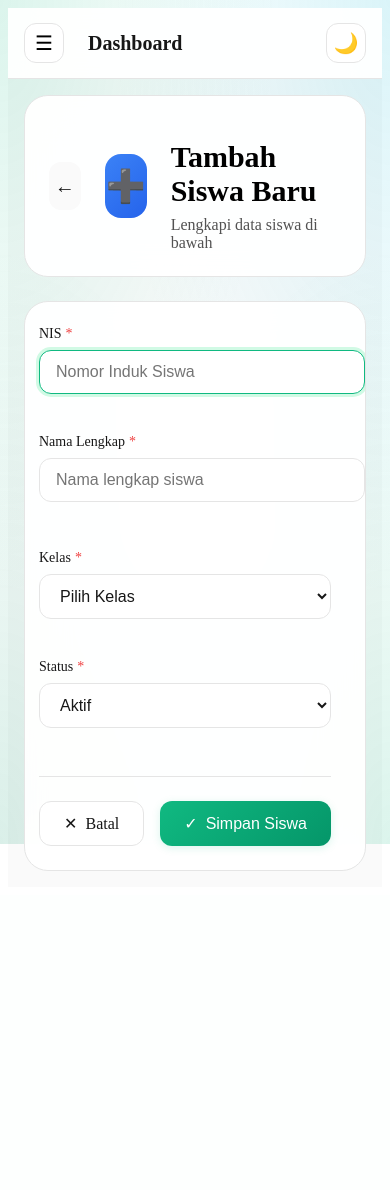
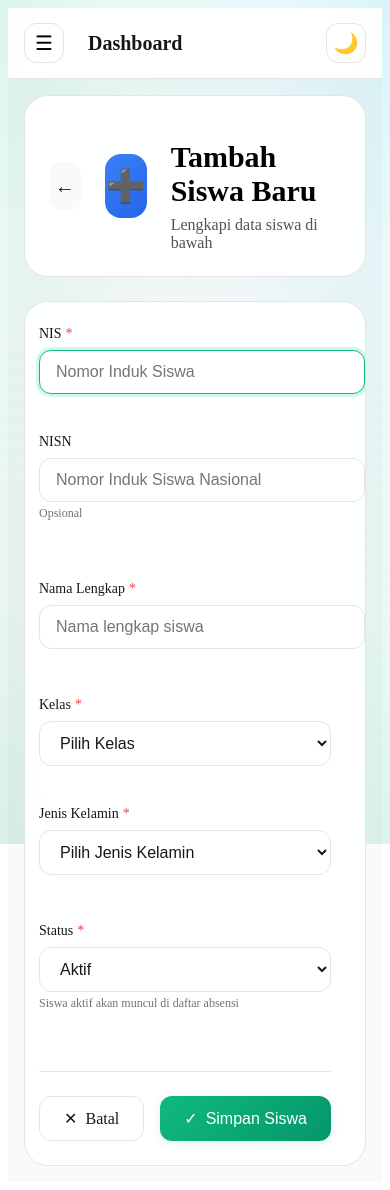
Before and after one commit to Muhammadkafaby/absensi-kelas, a CodeIgniter 4 app: the page made by app/Views/master_data/students/enterprise_form.php in a window 390 px wide. Before the commit the page ends 871 px from the top, so only its background shows below. Run offline with PHP 8.4 and a stand-in for CodeIgniter, Linux system fonts and the light colour scheme; the template is opened without the code that fills it, so the values that code supplies are empty; some libraries are stand-ins or nearby versions.

Commit message:
fix: correct all form fields to match database schema
Fixed missing and incorrect fields in enterprise forms:

Students form (enterprise_form.php):
- Add missing NISN field (optional)
- Add missing Gender field (required, L/P)
- Reorganize layout for better UX

Teachers form (enterprise_form.php):
- Add missing Phone field (optional)
- Improve form layout

Semesters form (enterprise_form.php):
- Fix field name: year_id → academic_year_id
- Fix field name: semester → name (Semester 1/2)
- Support pre-selection via selectedYearId

Students import (enterprise_import.php):
- Update instructions to include all 5 columns
- Add NISN and Gender columns to example table
- Update format documentation

All forms now match the database schema correctly and will work
without validation errors.

```diff
--- a/app/Views/master_data/students/enterprise_form.php
+++ b/app/Views/master_data/students/enterprise_form.php
@@ -38,14 +38,23 @@
                            required autofocus>
                 </div>
 
-                <!-- Nama -->
+                <!-- NISN -->
+                <div class="enterprise-form-group">
+                    <label for="nisn" class="enterprise-label">NISN</label>
+                    <input type="text" id="nisn" name="nisn" class="enterprise-input"
+                           value="<?= old('nisn', $student['nisn'] ?? '') ?>"
+                           placeholder="Nomor Induk Siswa Nasional">
+                    <p class="form-helper-text">Opsional</p>
+                </div>
+            </div>
+
+            <!-- Nama Lengkap -->
             <div class="enterprise-form-group">
                 <label for="name" class="enterprise-label enterprise-label-required">Nama Lengkap</label>
                 <input type="text" id="name" name="name" class="enterprise-input"
                        value="<?= old('name', $student['name'] ?? '') ?>"
                        placeholder="Nama lengkap siswa"
                        required>
-                </div>
             </div>
 
             <div class="form-row">
@@ -64,6 +73,17 @@
                     </select>
                 </div>
 
+                <!-- Jenis Kelamin -->
+                <div class="enterprise-form-group">
+                    <label for="gender" class="enterprise-label enterprise-label-required">Jenis Kelamin</label>
+                    <select id="gender" name="gender" class="enterprise-select" required>
+                        <option value="">Pilih Jenis Kelamin</option>
+                        <option value="L" <?= old('gender', $student['gender'] ?? '') == 'L' ? 'selected' : '' ?>>Laki-laki</option>
+                        <option value="P" <?= old('gender', $student['gender'] ?? '') == 'P' ? 'selected' : '' ?>>Perempuan</option>
+                    </select>
+                </div>
+            </div>
+
             <!-- Status -->
             <div class="enterprise-form-group">
                 <label for="status" class="enterprise-label enterprise-label-required">Status</label>
@@ -71,7 +91,7 @@
                     <option value="active" <?= old('status', $student['status'] ?? 'active') == 'active' ? 'selected' : '' ?>>Aktif</option>
                     <option value="inactive" <?= old('status', $student['status'] ?? '') == 'inactive' ? 'selected' : '' ?>>Tidak Aktif</option>
                 </select>
-                </div>
+                <p class="form-helper-text">Siswa aktif akan muncul di daftar absensi</p>
             </div>
 
             <!-- Buttons -->
```
Also changed, not shown: app/Views/academic/semesters/enterprise_form.php (+7 -7 lines), app/Views/master_data/students/enterprise_import.php (+8 -2 lines), app/Views/master_data/teachers/enterprise_form.php (+15 -5 lines). Lines whose indentation alone changed are shown as unchanged.
